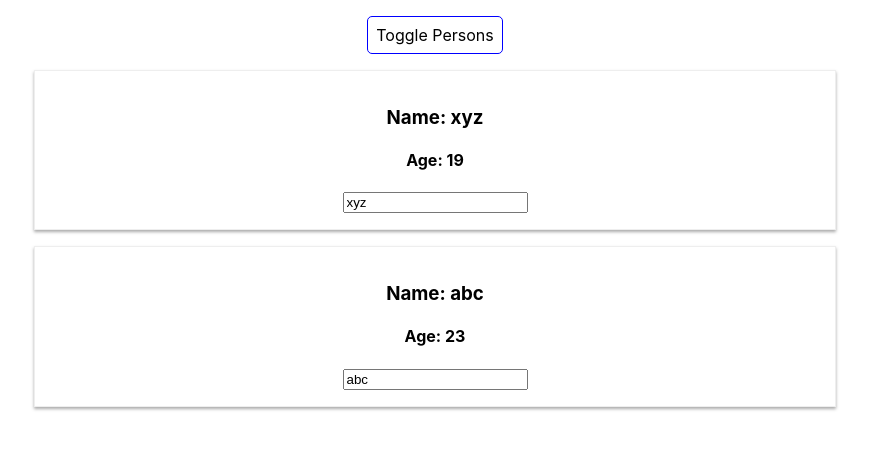
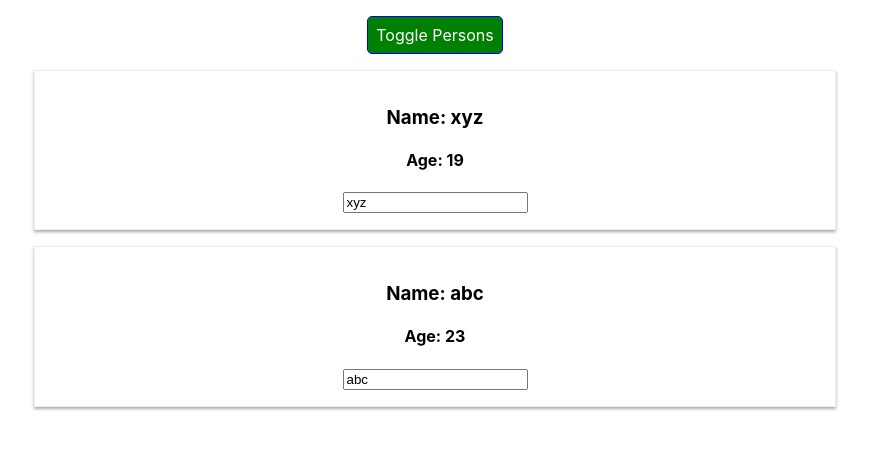
Before and after one commit to Hvinder/React-fdemo, a React (Create React App) app: page / in a window 1280 px wide. Shown: the top 450 px of the page, without its empty margins (205-1074 px from the left). Built offline with nearby package versions, Linux system fonts and the light colour scheme.

Commit message:
Dynamic styles

```diff
--- a/src/App.js
+++ b/src/App.js
@@ -38,6 +38,17 @@ function App() {
     updatepersonsState({ ...personsState, persons: updatedPersons });
   };
 
+  const style = {
+    backgroundColor: "red",
+    color: 'white',
+    font: "inherit",
+    border: "1px solid blue",
+    padding: "8px",
+    cursor: "pointer",
+    borderRadius: "5px",
+    marginTop: "16px",
+  };
+
   let persons = null;
 
   if (personsState.showPersons) {
@@ -56,17 +67,8 @@ function App() {
         })}
       </div>
     );
+    style.backgroundColor = 'green';
   }
-
-  const style = {
-    backgroundColor: "white",
-    font: "inherit",
-    border: "1px solid blue",
-    padding: "8px",
-    cursor: "pointer",
-    borderRadius: "5px",
-    marginTop: "16px",
-  };
 
   return (
     <div className="App">
```
